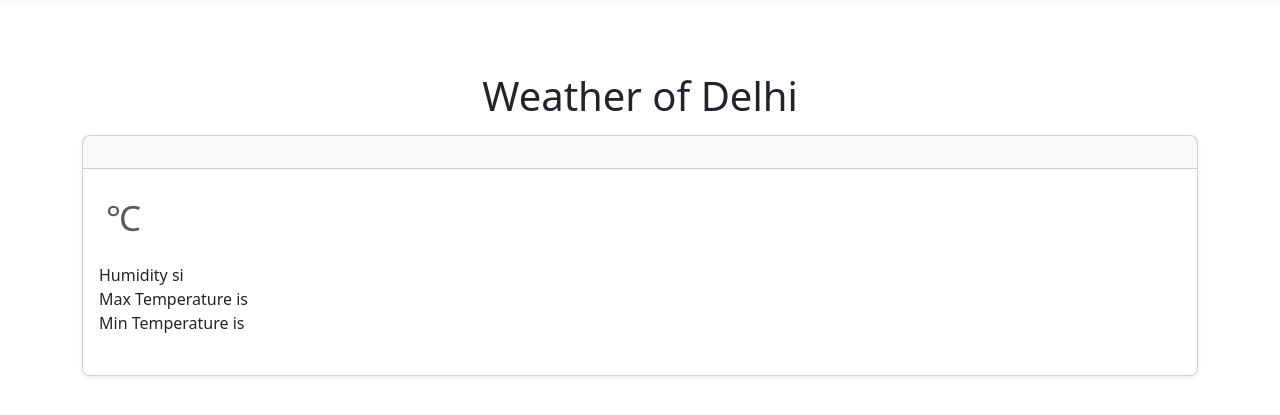
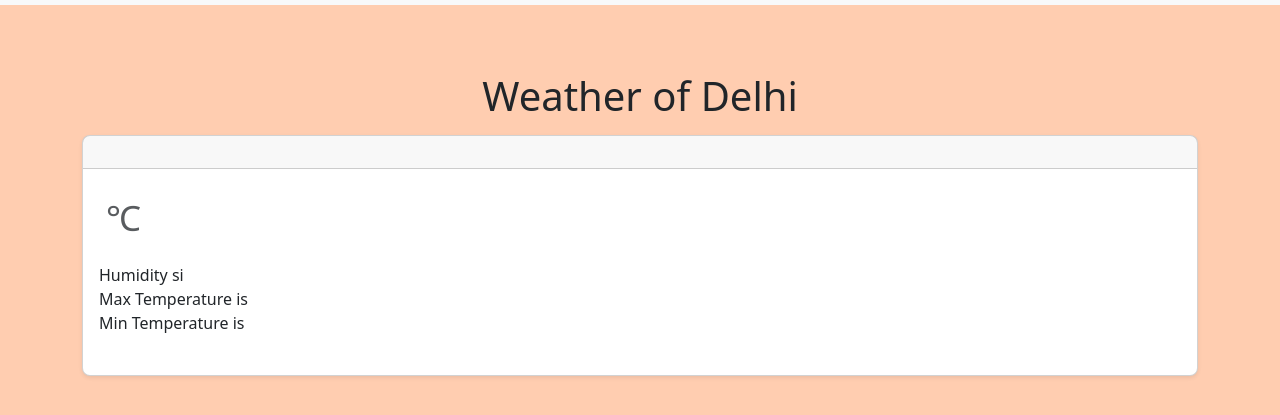
Before and after one commit to Saikat2022Das/Weather_App, a plain HTML site: page index.html in a window 1280 px wide. Shown: the part 91-506 px from the top of the page. Drawn offline with nearby package versions, Linux system fonts and the light colour scheme; no server answers.

Commit message:
Update index.html

```diff
--- a/index.html
+++ b/index.html
@@ -9,6 +9,9 @@
     <link href="https://cdn.jsdelivr.net/npm/bootstrap@5.3.2/dist/css/bootstrap.min.css" rel="stylesheet"
         integrity="sha384-T3c6CoIi6uLrA9TneNEoa7RxnatzjcDSCmG1MXxSR1GAsXEV/Dwwykc2MPK8M2HN" crossorigin="anonymous">
     <style>
+        body{
+            background-color: rgb(255, 205, 176);
+        }
         .container-fluid {
             justify-content: center;
             /* align-items: center; */
```
